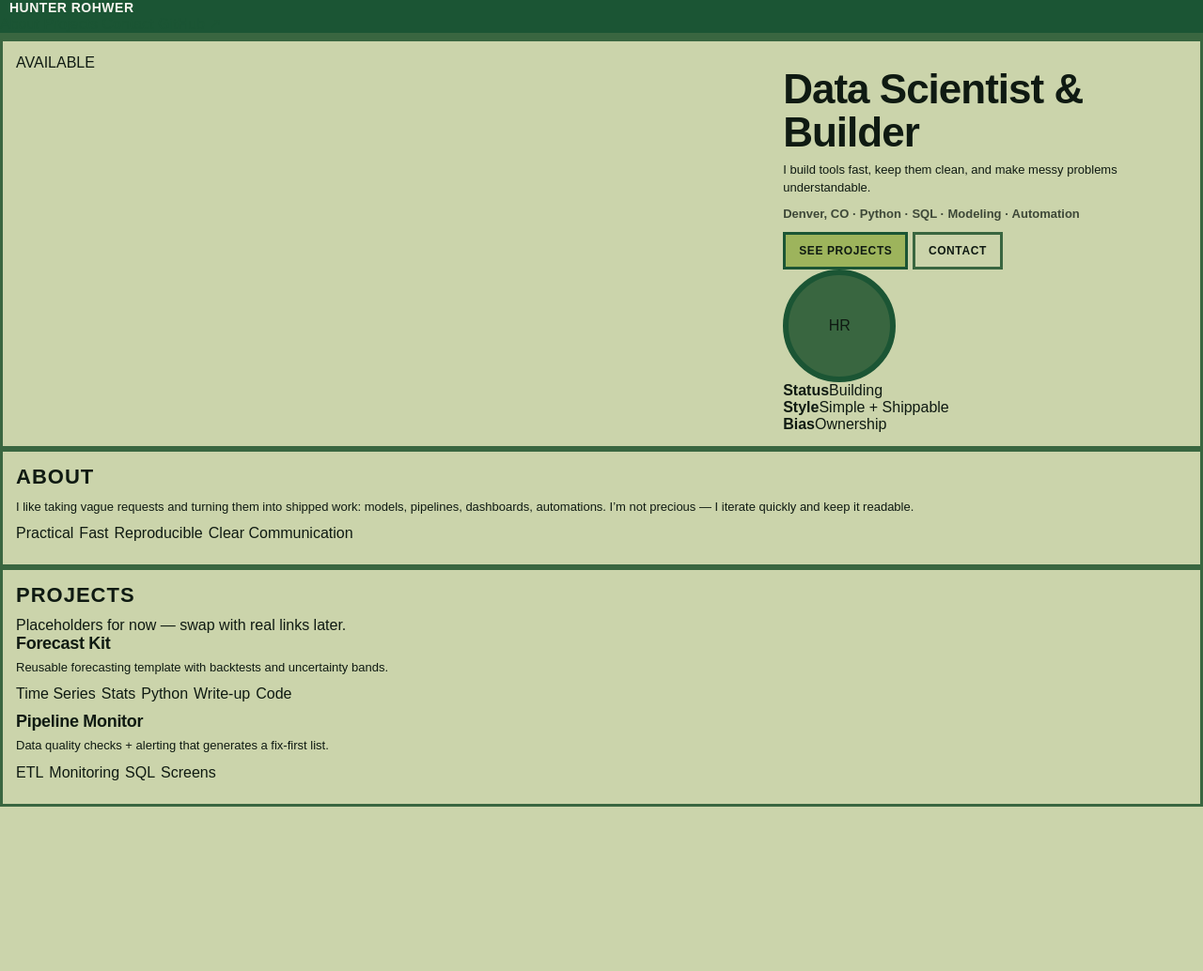
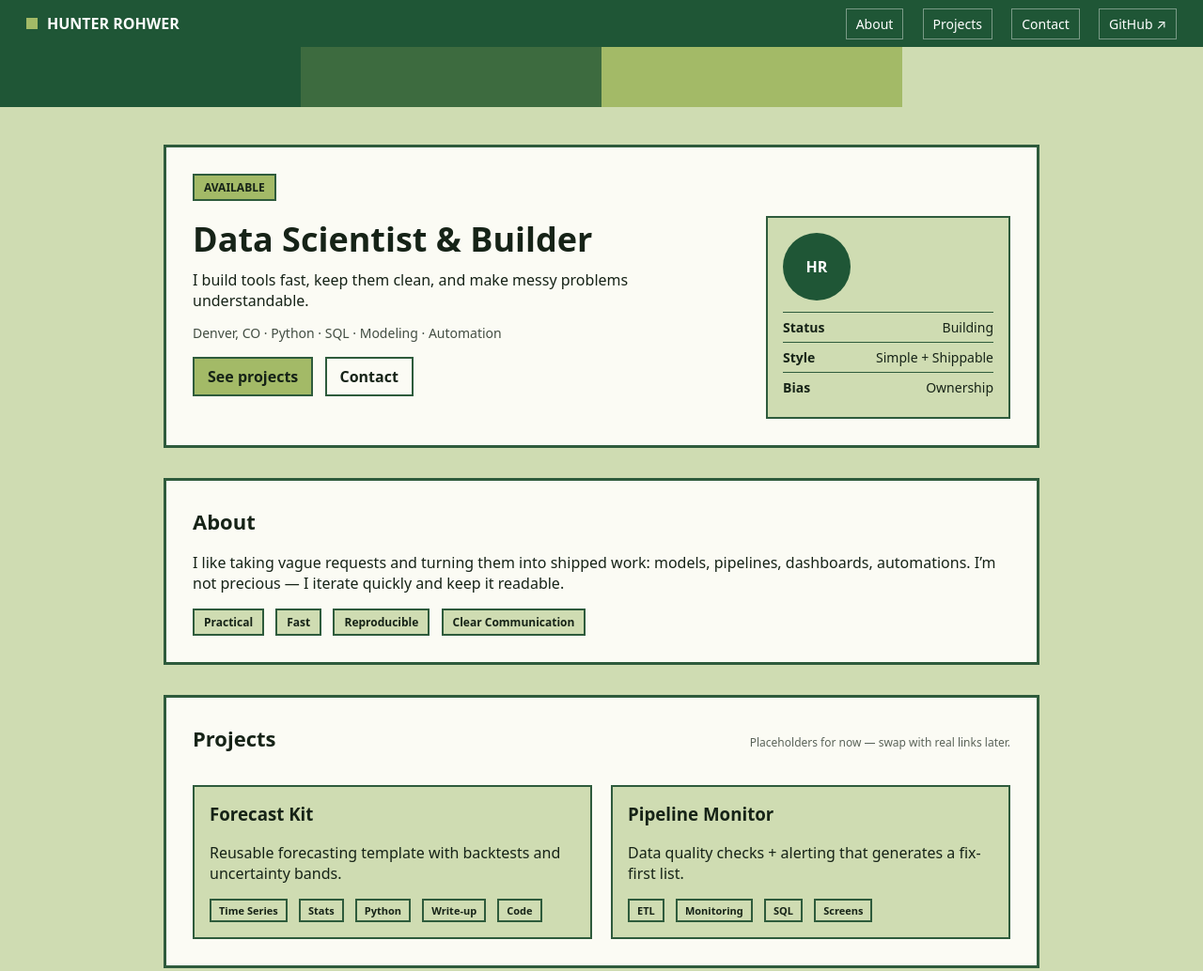
Before and after one commit to hunterrohwer/hunterrohwer.github.io, a plain HTML site: page index.html in a window 1280 px wide. Shown: the whole page at 94% size. Before the commit the page ends 859 px from the top, so only its background shows below. Drawn offline with Linux system fonts and the light colour scheme.

Commit message:
Refactor CSS variables and structure for clarity

```diff
--- a/style.css
+++ b/style.css
@@ -1,314 +1,214 @@
-:root{
-  /* EXACT palette from your image */
-  --g1:#1b5534;
-  --g2:#396640;
-  --g3:#9db45c;
-  --g4:#cbd4ab;
+/* ---------- COLOR PALETTE ---------- */
+:root {
+  --g1: #1f5636;   /* darkest green */
+  --g2: #3d6b3f;   /* mid green */
+  --g3: #a3ba67;   /* light green */
+  --g4: #cfdcb2;   /* background green */
 
-  /* neutrals for flat 90s contrast */
-  --ink:#0f1a12;
-  --paper:#f7f6ef;
+  --ink: #162317;
+  --paper: #fbfbf4;
+  --border: #2e5b3c;
 }
 
-/* Reset-ish */
-*{box-sizing:border-box}
-html,body{height:100%}
-body{
-  margin:0;
-  font-family: Arial, Helvetica, sans-serif;
-  color:var(--ink);
-  background:var(--g4); /* FLAT. no diagonal texture */
+/* ---------- RESET ---------- */
+* {
+  box-sizing: border-box;
+}
+body {
+  margin: 0;
+  font-family: system-ui, -apple-system, BlinkMacSystemFont, "Segoe UI", sans-serif;
+  background: var(--g4);
+  color: var(--ink);
 }
 
-/* Top bar */
-.topbar{
-  background:var(--g1);
-  border-bottom:6px solid var(--g2);
-}
-.topbar-inner{
-  max-width:1000px;
-  margin:0 auto;
-  padding:14px 18px;
-  display:flex;
-  align-items:center;
-  justify-content:space-between;
-  gap:14px;
-}
-.brand{
-  display:flex;
-  align-items:center;
-  gap:10px;
-  color:var(--paper);
-  font-weight:800;
-  letter-spacing:0.5px;
-  text-transform:uppercase;
-  font-size:14px;
-}
-.brand-dot{
-  width:12px;height:12px;
-  background:var(--g3);
-  border:2px solid var(--paper);
-  display:inline-block;
-}
-.nav{
-  display:flex;
-  flex-wrap:wrap;
-  gap:10px;
-}
-.nav a{
-  color:var(--paper);
-  text-decoration:none;
-  font-weight:700;
-  font-size:13px;
-  padding:6px 10px;
-  background:transparent;
-  border:2px solid rgba(247,246,239,0.45);
-}
-.nav a:hover{
-  border-color:var(--paper);
-  background:rgba(247,246,239,0.10);
+/* ---------- TOP BAR ---------- */
+.topbar {
+  display: flex;
+  justify-content: space-between;
+  align-items: center;
+  background: var(--g1);
+  color: #fff;
+  padding: 14px 28px;
 }
 
-.ridge{
-  background: var(--g4);  /* same as page */
-  overflow: hidden;
-  padding: 0;
-  /* IMPORTANT: no bottom border line */
-  border-bottom: 0;
+.brand {
+  display: flex;
+  align-items: center;
+  gap: 10px;
+  font-weight: 700;
 }
 
-.stripe{
-  width: 100%;
-  height: 18px; /* adjust thickness here */
+.square {
+  width: 12px;
+  height: 12px;
+  background: var(--g3);
 }
 
-/* Top to bottom: dark → mid → light → page background */
-.s1{ background: var(--g1); }
-.s2{ background: var(--g2); }
-.s3{ background: var(--g3); }
-.s4{
-  background: var(--g4);
-  height: 26px; /* a slightly bigger final band before the page continues */
+.topbar nav a {
+  color: #fff;
+  text-decoration: none;
+  margin-left: 16px;
+  padding: 6px 10px;
+  border: 1px solid rgba(255,255,255,0.4);
+  font-size: 14px;
 }
 
-/* Layout */
-.wrap{
-  max-width:1000px;
-  margin:0 auto;
-  padding:26px 18px 60px;
+/* ---------- STRIPES ---------- */
+.ridge {
+  display: flex;
+  height: 64px;
+  width: 100%;
 }
 
-/* Hero: flat panel, chunky borders */
-.hero{
-  display:grid;
-  grid-template-columns: 1.3fr 0.7fr;
-  gap:18px;
-  background:var(--paper);
-  border:4px solid var(--g2);
-  padding:22px;
-}
-@media (max-width: 860px){
-  .hero{grid-template-columns:1fr}
+.vstripe {
+  flex: 1;
 }
 
-/* little “stamp” */
-.stamp{
-  display:inline-block;
-  font-weight:900;
-  font-size:12px;
-  letter-spacing:1px;
-  background:var(--g3);
-  border:3px solid var(--g1);
-  padding:6px 10px;
-  text-transform:uppercase;
+.v1 { background: var(--g1); }
+.v2 { background: var(--g2); }
+.v3 { background: var(--g3); }
+.v4 { background: var(--g4); }
+
+/* ---------- PAGE ---------- */
+.page {
+  max-width: 980px;
+  margin: 40px auto 80px;
+  padding: 0 24px;
 }
 
-/* Type */
-h1{
-  margin:14px 0 8px;
-  font-size:44px;
-  line-height:1.05;
-  letter-spacing:-1px;
-}
-.lead{
-  margin:0 0 12px;
-  font-size:16px;
-  line-height:1.45;
-}
-.meta{
-  margin:0 0 14px;
-  font-size:13px;
-  color:rgba(15,26,18,0.75);
-  font-weight:700;
+/* ---------- CARDS ---------- */
+.card {
+  background: var(--paper);
+  border: 3px solid var(--border);
+  padding: 28px;
+  margin-bottom: 32px;
 }
 
-/* Buttons: flat, chunky */
-.cta{display:flex; gap:10px; flex-wrap:wrap;}
-.btn{
-  display:inline-block;
-  text-decoration:none;
-  color:var(--ink);
-  background:var(--g4);
-  border:3px solid var(--g2);
-  padding:10px 14px;
-  font-weight:900;
-  text-transform:uppercase;
-  font-size:12px;
-  letter-spacing:0.6px;
-}
-.btn:hover{background:var(--g3)}
-.btn.primary{
-  background:var(--g3);
-  border-color:var(--g1);
-}
-.btn.primary:hover{background:var(--g2); color:var(--paper)}
-.btn.small{padding:8px 12px; font-size:11px}
-
-/* Right side */
-.hero-right{
-  display:flex;
-  flex-direction:column;
-  gap:12px;
-  align-items:flex-end;
-}
-@media (max-width: 860px){
-  .hero-right{align-items:flex-start}
+/* ---------- HERO ---------- */
+.badge {
+  display: inline-block;
+  background: var(--g3);
+  border: 2px solid var(--border);
+  font-weight: 700;
+  padding: 4px 10px;
+  font-size: 12px;
 }
 
-/* Avatar placeholder: flat circle */
-.avatar{
-  width:120px;height:120px;
-  border-radius:999px;
-  background:var(--g2);
-  border:6px solid var(--g1);
-  display:flex;
-  align-items:center;
-  justify-content:center;
-}
-.avatar span{
-  color:var(--paper);
-  font-weight:900;
-  font-size:30px;
-  letter-spacing:2px;
+.hero-grid {
+  display: grid;
+  grid-template-columns: 1fr 260px;
+  gap: 28px;
+  margin-top: 16px;
 }
 
-/* Mini info box: flat, bordered */
-.mini{
-  width:100%;
-  background:var(--g4);
-  border:3px solid var(--g2);
-  padding:10px;
-}
-.mini-row{
-  display:flex;
-  justify-content:space-between;
-  gap:10px;
-  padding:6px 0;
-  border-bottom:2px solid rgba(57,102,64,0.25);
-  font-size:12px;
-}
-.mini-row:last-child{border-bottom:none}
-.k{font-weight:900; text-transform:uppercase; letter-spacing:0.6px;}
-.v{font-weight:700; color:rgba(15,26,18,0.75);}
-
-/* Panels */
-.panel{
-  margin-top:18px;
-  background:var(--paper);
-  border:4px solid var(--g2);
-  padding:18px;
-}
-h2{
-  margin:0 0 10px;
-  font-size:22px;
-  text-transform:uppercase;
-  letter-spacing:1px;
-}
-.sub{
-  margin:0;
-  font-size:13px;
-  font-weight:700;
-  color:rgba(15,26,18,0.70);
-}
-.section-head{
-  display:flex;
-  align-items:baseline;
-  justify-content:space-between;
-  gap:12px;
-  flex-wrap:wrap;
+h1 {
+  font-size: 36px;
+  margin: 0 0 8px;
 }
 
-/* Chips */
-.chips{display:flex; gap:8px; flex-wrap:wrap; margin-top:12px;}
-.chip{
-  background:var(--g4);
-  border:2px solid var(--g2);
-  padding:6px 10px;
-  font-weight:900;
-  text-transform:uppercase;
-  font-size:11px;
-  letter-spacing:0.5px;
+.subtitle {
+  margin: 0 0 12px;
 }
 
-/* Grid cards */
-.grid{
-  margin-top:14px;
-  display:grid;
-  grid-template-columns:repeat(2, minmax(0,1fr));
-  gap:12px;
+.meta {
+  font-size: 14px;
+  opacity: 0.8;
 }
-@media (max-width: 860px){
-  .grid{grid-template-columns:1fr}
+
+/* ---------- BUTTONS ---------- */
+.actions {
+  margin-top: 16px;
 }
-.card{
-  background:var(--g4);
-  border:3px solid var(--g2);
-  padding:14px;
+.btn {
+  display: inline-block;
+  padding: 8px 14px;
+  margin-right: 8px;
+  text-decoration: none;
+  border: 2px solid var(--border);
+  color: var(--ink);
+  background: var(--paper);
+  font-weight: 700;
 }
-.card h3{
-  margin:0 0 6px;
-  font-size:18px;
-  letter-spacing:-0.3px;
+.btn.primary {
+  background: var(--g3);
 }
-.card p{
-  margin:0 0 10px;
-  font-size:13px;
-  line-height:1.4;
+
+/* ---------- STATUS ---------- */
+.status {
+  border: 2px solid var(--border);
+  background: var(--g4);
+  padding: 16px;
 }
-.tags{display:flex; gap:6px; flex-wrap:wrap; margin-bottom:10px;}
-.tag{
-  background:var(--paper);
-  border:2px solid var(--g2);
-  padding:4px 8px;
-  font-weight:900;
-  font-size:10px;
-  text-transform:uppercase;
-  letter-spacing:0.5px;
+
+.avatar {
+  width: 72px;
+  height: 72px;
+  border-radius: 50%;
+  background: var(--g1);
+  color: #fff;
+  font-weight: 800;
+  display: grid;
+  place-items: center;
+  margin-bottom: 12px;
 }
-.card-links{display:flex; gap:10px; flex-wrap:wrap;}
-.card-links a{
-  color:var(--ink);
-  text-decoration:none;
-  font-weight:900;
-  text-transform:uppercase;
-  font-size:11px;
-  border-bottom:3px solid var(--g2);
+
+.stats div {
+  display: flex;
+  justify-content: space-between;
+  font-size: 14px;
+  border-top: 1px solid var(--border);
+  padding: 6px 0;
 }
-.card-links a:hover{border-bottom-color:var(--g1)}
 
-/* Links */
-a{color:var(--g1)}
-a:hover{color:var(--g2)}
+/* ---------- ABOUT ---------- */
+h2 {
+  margin-top: 0;
+  font-size: 22px;
+}
 
-/* Contact row */
-.contact-row{display:flex; gap:10px; flex-wrap:wrap; margin-top:10px;}
+.tags {
+  margin-top: 16px;
+}
+.tags span {
+  display: inline-block;
+  border: 2px solid var(--border);
+  background: var(--g4);
+  padding: 4px 10px;
+  margin-right: 8px;
+  font-size: 12px;
+  font-weight: 700;
+}
 
-/* Footer */
-.footer{
-  margin-top:18px;
-  font-weight:900;
-  text-transform:uppercase;
-  letter-spacing:0.6px;
-  font-size:11px;
-  color:rgba(15,26,18,0.75);
+/* ---------- PROJECTS ---------- */
+.projects-header {
+  display: flex;
+  justify-content: space-between;
+  align-items: baseline;
 }
+
+.note {
+  font-size: 12px;
+  opacity: 0.7;
+}
+
+.projects {
+  display: grid;
+  grid-template-columns: 1fr 1fr;
+  gap: 20px;
+  margin-top: 16px;
+}
+
+.project {
+  border: 2px solid var(--border);
+  background: var(--g4);
+  padding: 16px;
+}
+
+.project h3 {
+  margin-top: 0;
+}
+
+.tags.small span {
+  font-size: 11px;
+  padding: 3px 8px;
+}
```
